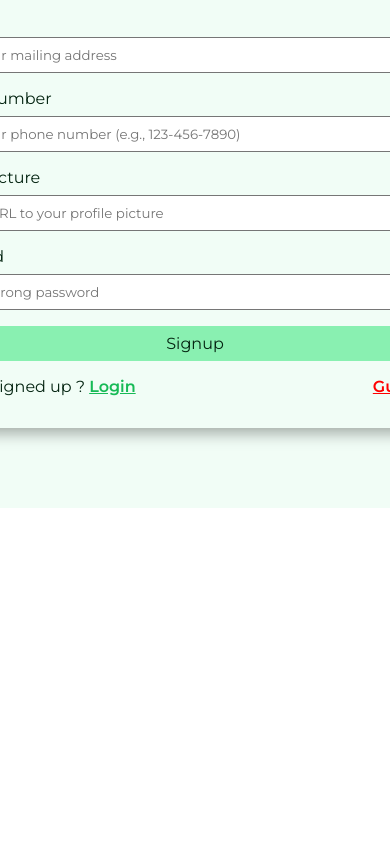
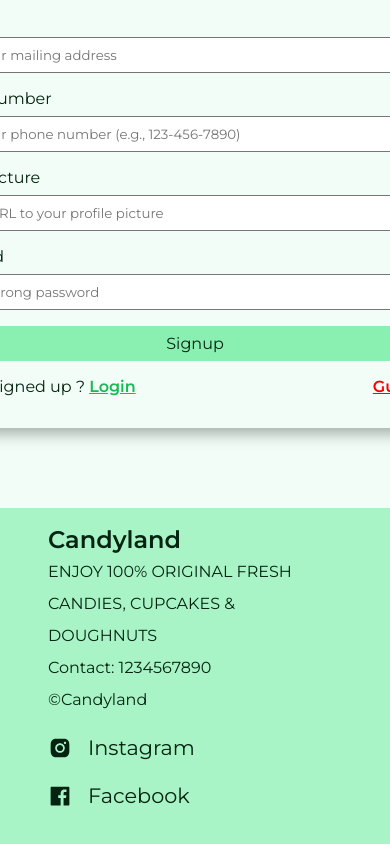
Before and after one commit to amlan-xyz/e-commerce, a React (Create React App) app in the folder client/: page /signup in a window 390 px wide. Shown: the part 481-1325 px from the top of the page. Before the commit the page ends 989 px from the top, so only its background shows below. Built offline with nearby package versions, Linux system fonts and the light colour scheme.

Commit message:
feat: footer added

```diff
--- a/client/src/App.js
+++ b/client/src/App.js
@@ -22,6 +22,7 @@ import { RequiresAuth } from "./utils/auth";
 
 import { useCartContext } from "./contexts/cart.context";
 
+import { Footer } from "./components/Footer/Footer";
 import { useWishlistContenxt } from "./contexts/wishlist.context";
 import { Checkout } from "./pages/Checkout/Checkout";
 function App() {
@@ -89,6 +90,7 @@ function App() {
           <Route path="/signup" element={<Signup />} />
         </Routes>
       </div>
+      <Footer />
     </div>
   );
 }
--- /dev/null
+++ b/client/src/components/Footer/Footer.css
@@ -0,0 +1,52 @@
+.footer__container {
+  width: 100%;
+  height: 25vh;
+  background-color: var(--secondary-color);
+  padding: 1rem 3rem;
+  display: flex;
+  justify-content: space-between;
+  align-items: center;
+  line-height: 2rem;
+}
+
+.footer__socials {
+  display: flex;
+  flex-direction: column;
+  gap: 2rem;
+  /* align-items: start; */
+}
+
+.footer__item p {
+  font-size: 1.3rem;
+  margin-left: 1rem;
+}
+
+.footer__item {
+  display: flex;
+  align-items: center;
+}
+
+.size-lg {
+  font-size: 1.5rem;
+}
+
+@media (max-width: 768px) {
+  .footer__container {
+    height: 30vh;
+  }
+}
+
+@media (max-width: 425px) {
+  .footer__container {
+    display: flex;
+    flex-direction: column;
+    align-items: start;
+    height: 50vh;
+    justify-content: start;
+  }
+
+  .footer__socials {
+    margin-top: 1rem;
+    gap: 1rem;
+  }
+}
--- /dev/null
+++ b/client/src/components/Footer/Footer.jsx
@@ -0,0 +1,25 @@
+import { AiFillFacebook, AiFillInstagram } from "react-icons/ai";
+import "./Footer.css";
+export const Footer = () => {
+  return (
+    <section className="footer__container">
+      <div className="footer__links">
+        <h2>Candyland</h2>
+        <p>ENJOY 100% ORIGINAL FRESH CANDIES, CUPCAKES & DOUGHNUTS</p>
+        <p>Contact: 1234567890</p>
+        <p>&copy;Candyland</p>
+      </div>
+      <div className="footer__socials">
+        <div className="footer__item">
+          <AiFillInstagram className="size-lg" />
+          <p>Instagram</p>
+        </div>
+
+        <div className="footer__item">
+          <AiFillFacebook className="size-lg" />
+          <p>Facebook</p>
+        </div>
+      </div>
+    </section>
+  );
+};
```
